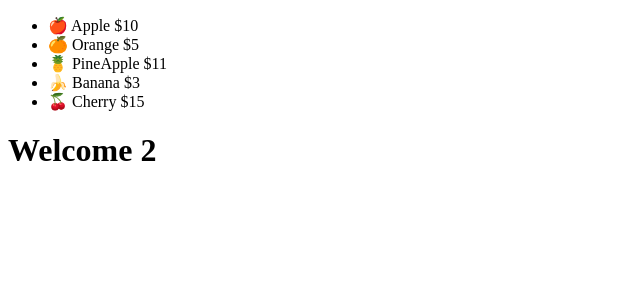
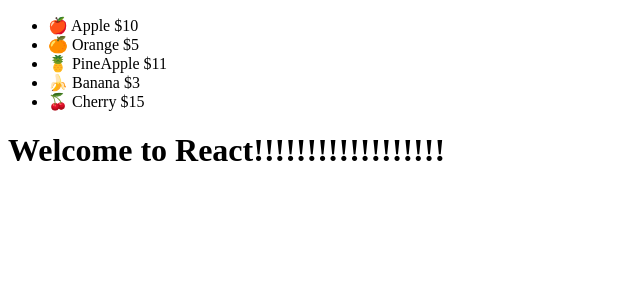
Before and after one commit to srjingole0610/ReactPro, a React (Vite) app: page / in a window 1280 px wide. Shown: the top 300 px of the page, without its empty margins (0-640 px from the left). Built offline with nearby package versions, Linux system fonts and the light colour scheme.

Commit message:
conditionally rendering the component using ternary operator

```diff
--- a/src/components/ConditionalComponent.jsx
+++ b/src/components/ConditionalComponent.jsx
@@ -3,8 +3,8 @@
 import Welcome from './Welcome'
 
 function ConditionalComponent() {
-    const display = false
-    return display ? <h1>Welcome 1</h1> : <h1>Welcome 2</h1>
+    const display = true
+    return display ? <Welcome /> : <Code />
 }
 
 export default ConditionalComponent
```
